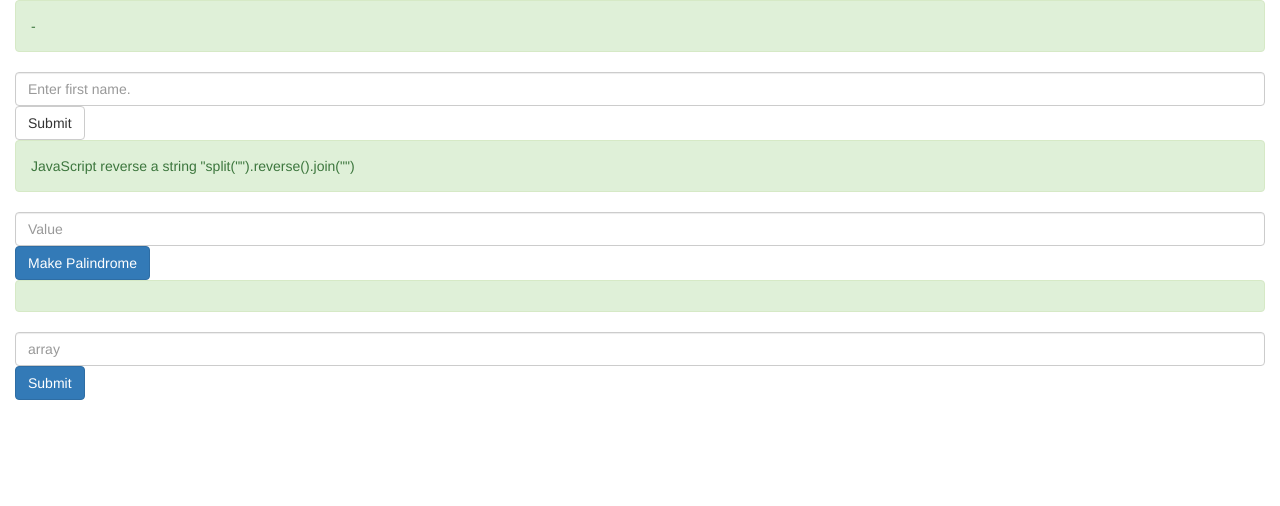
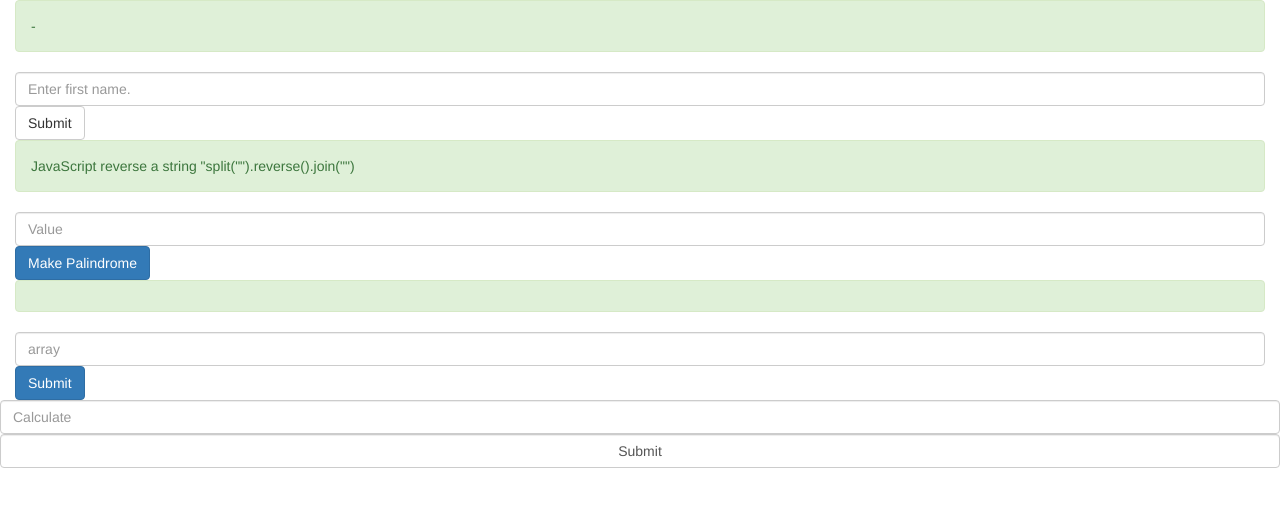
Before and after one commit to venturads/algo-stuff, a plain HTML site: page hello-world.html in a window 1280 px wide. Drawn offline with nearby package versions, Linux system fonts and the light colour scheme.

Commit message:
new form

```diff
--- a/form.js
+++ b/form.js
@@ -14,3 +14,9 @@
     let fvar = form.fname.value;
     document.getElementById('out').innerHTML = ("Welcome: " + fvar);
 }
+
+function getCal(form){
+    let fcal = form.vCal.value;
+    alert(fcal);
+    document.getElementById('outc').innerHTML = (fcal / 25.4);
+}
--- a/hello-world.html
+++ b/hello-world.html
@@ -32,6 +32,13 @@
 			<input type="button" value="Submit" class="btn btn-primary" onClick="getAr(this.form)">
 		</form>
 	</div>
+	<div>
+		<p class="alert alert-default" id="outc"></p>
+		<form name="frmCal" action="" method="get">
+			<input type="text" name="vCal" class="form-control" placeholder="Calculate" />
+			<input type="submit" value="Submit" class="form-control" onClick="getCal(this.form)" />
+		</form>
+	</div>
 	<!-- javascript files-->
 	<script type="text/javascript" src="arr.js"></script>
 	<script type="text/javascript" src="form.js"></script>
```
